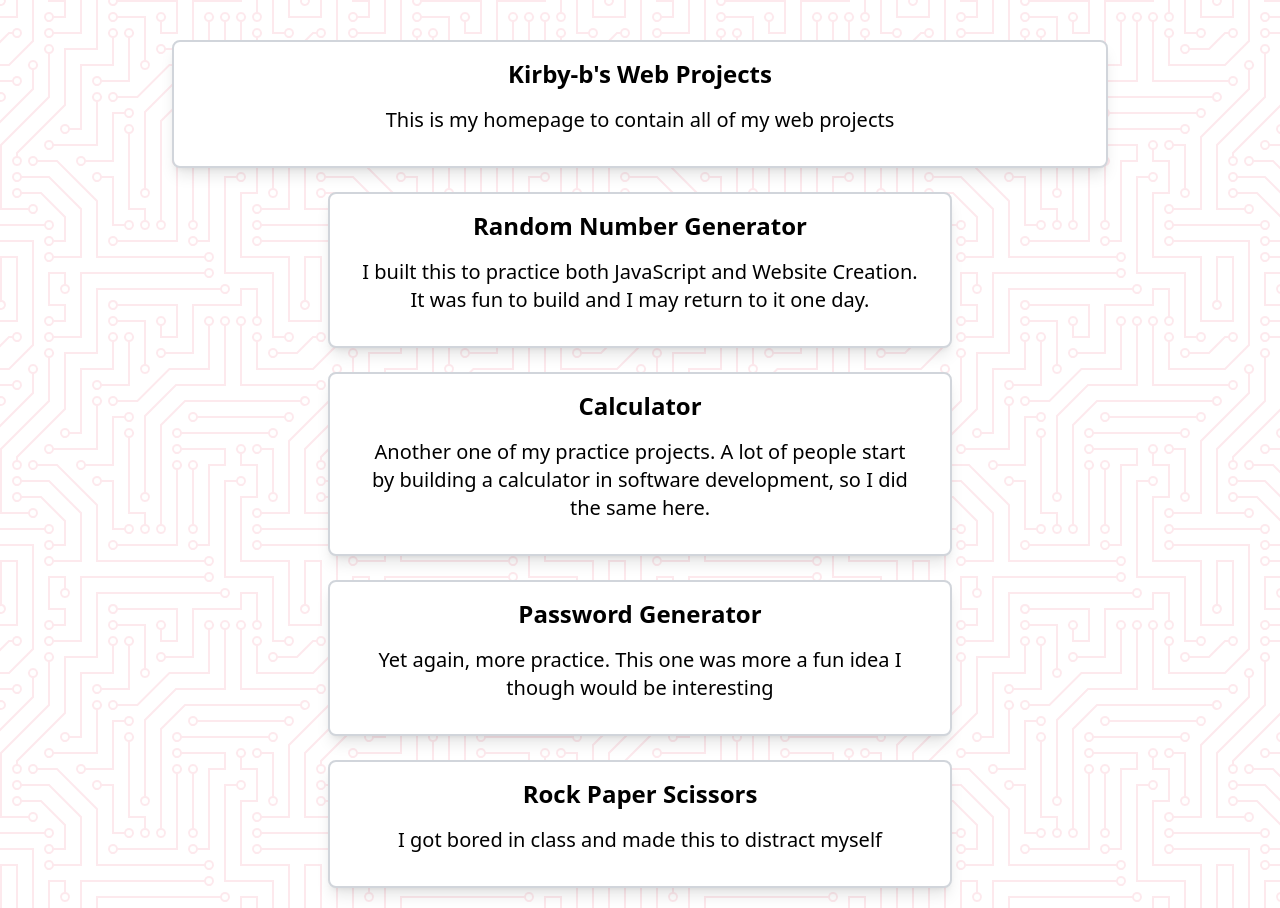
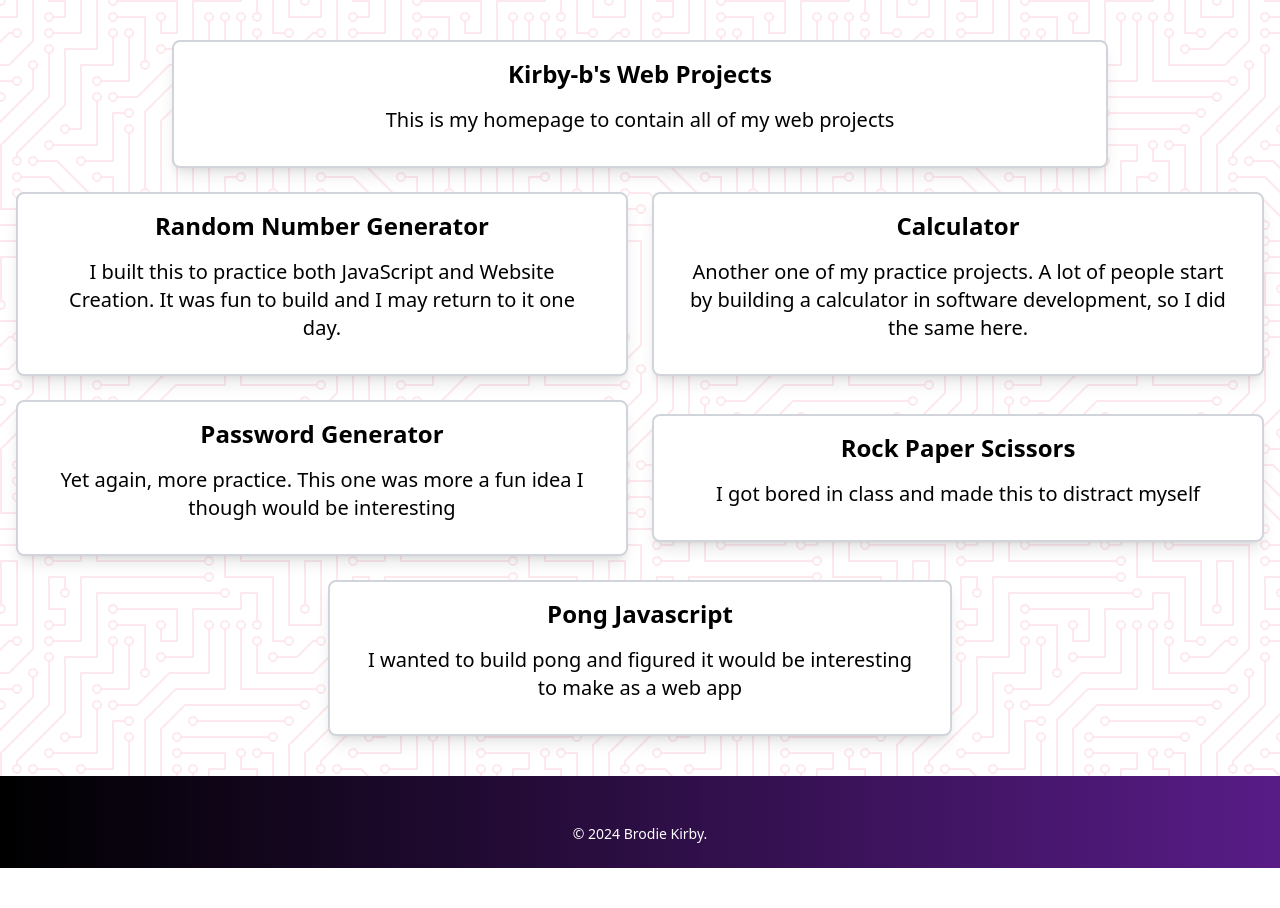
Before and after one commit to kirby-b/WebBasedProjects, a website: page index.html in a window 1280 px wide. Shown: the top 908 px of the page. After the commit the page ends 868 px from the top, so only its background shows below. Drawn offline with Linux system fonts and the light colour scheme.

Commit message:
Update index.html

```diff
--- a/index.html
+++ b/index.html
@@ -27,7 +27,7 @@
                 </div>
                 <br>
                 <div class="flex flex-col md:flex-row justify-center items-center md:space-x-6">
-                    <!--  -->
+                    <!-- Random Number Generator -->
                     <div class="md:w-1/2 p-4 bg-white border-2 border-gray-300 rounded-lg shadow-lg">
                         <div class="text-center text-2xl">
                             <a href="./rand-num-gen.html" class="hover:text-purple-300" title="Go to the Random Number Generator"><b>Random Number Generator</b></a>
@@ -36,10 +36,7 @@
                             I built this to practice both JavaScript and Website Creation. It was fun to build and I may return to it one day.
                         </p>
                     </div>
-                </div>
-                <br>
-                <div class="flex flex-col md:flex-row justify-center items-center md:space-x-6">
-                    <!--  -->
+                    <!-- Calculator -->
                     <div class="md:w-1/2 p-4 bg-white border-2 border-gray-300 rounded-lg shadow-lg">
                         <div class="text-center text-2xl">
                             <a href="./Calculator.html" class="hover:text-purple-300" title="Go to Calculator"><b>Calculator</b></a>
@@ -51,7 +48,7 @@
                 </div>
                 <br>
                 <div class="flex flex-col md:flex-row justify-center items-center md:space-x-6">
-                    <!--  -->
+                    <!-- Password Generator -->
                     <div class="md:w-1/2 p-4 bg-white border-2 border-gray-300 rounded-lg shadow-lg">
                         <div class="text-center text-2xl">
                             <a href="./PasswordGen.html" class="hover:text-purple-300" title="Go to the Secure Password Generator"><b>Password Generator</b></a>
@@ -60,10 +57,7 @@
                             Yet again, more practice. This one was more a fun idea I though would be interesting
                         </p>
                     </div>
-                </div>
-                <br>
-                <div class="flex flex-col md:flex-row justify-center items-center md:space-x-6">
-                    <!--  -->
+                    <!-- Rock Paper Scissors -->
                     <div class="md:w-1/2 p-4 bg-white border-2 border-gray-300 rounded-lg shadow-lg">
                         <div class="text-center text-2xl">
                             <a href="Rock-Paper-Scissors/index.html" class="hover:text-purple-300" target="_blank" title="Play my Rock Paper Scissors game"><b>Rock Paper Scissors</b></a>
@@ -75,7 +69,7 @@
                 </div>
                 <br>
                 <div class="flex flex-col md:flex-row justify-center items-center md:space-x-6">
-                    <!--  -->
+                    <!-- Pong -->
                     <div class="md:w-1/2 p-4 bg-white border-2 border-gray-300 rounded-lg shadow-lg">
                         <div class="text-center text-2xl">
                             <a href="Js-Pong/index.html" class="hover:text-purple-300" target="_blank" title="Pong made with Javascript"><b>Pong Javascript</b></a>
```
